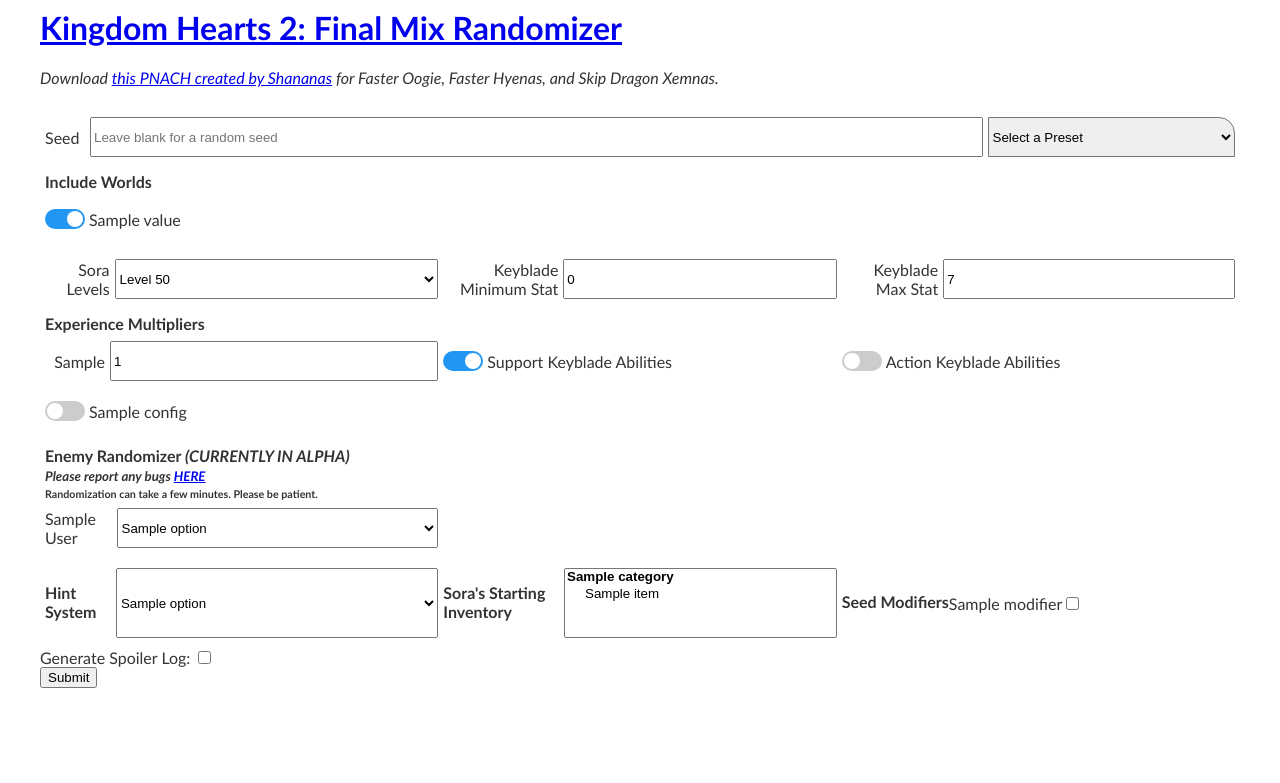
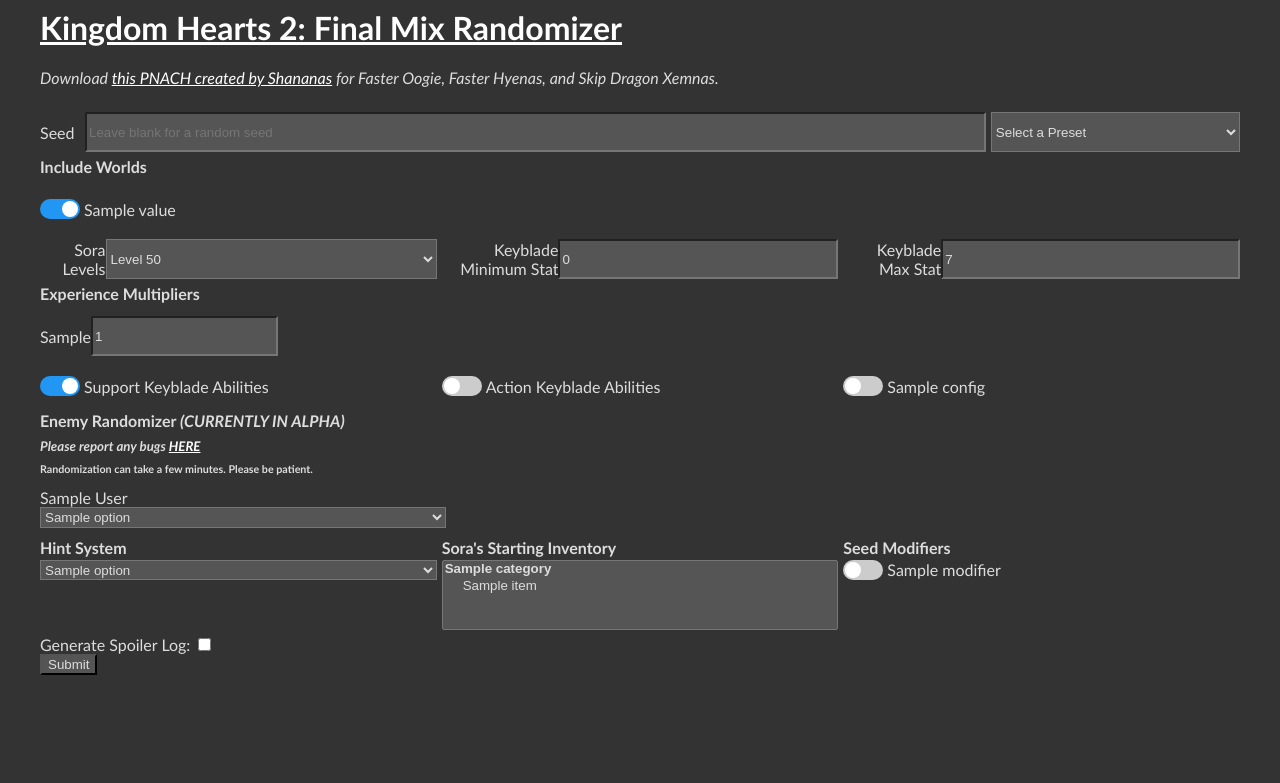
Before and after one commit to tommadness/KH2Randomizer, a Flask app: template templates/index.jinja in a window 1280 px wide. Shown: the top 783 px of the page. Run offline with Flask 2, Linux system fonts and the light colour scheme; the template is opened without the code that fills it: most values are stand-ins (such as "Sample title", 1, 10 or a date in 2020); parts of the project's set-up code (start-up, migrations or seed data) failed here and were passed over; some libraries are stand-ins or nearby versions.

Commit message:
UI cleanup

```diff
--- a/static/css/style.css
+++ b/static/css/style.css
@@ -1,8 +1,18 @@
 body {
   font-family: 'Gill Sans', 'Gill Sans MT', Calibri, 'Trebuchet MS', sans-serif;
-  color: #333;
+  color: #ddd;
+  background-color: #333;
   margin-left: 40px;
   margin-right: 40px;
+}
+
+select, input {
+  background-color: #555;
+  color: #ddd;
+}
+
+a {
+  color: #fff;
 }
 
 .container {
@@ -11,8 +21,7 @@ body {
   -ms-grid-columns: (minmax(300px, 1fr))[auto-fit];
       grid-template-columns: repeat(auto-fit, minmax(300px, 1fr));
   place-content: stretch;
-  grid-gap: 0px 5px;
-  padding: 5px;
+  grid-gap: 5px;
 }
 
 .container > div {
@@ -27,20 +36,49 @@ body {
   padding-bottom: 5px;
 }
 
+.container > div.vertical {
+  -webkit-box-orient: vertical;
+  -webkit-box-direction: normal;
+      -ms-flex-direction: column;
+          flex-direction: column;
+  -webkit-box-align: normal;
+      -ms-flex-align: normal;
+          align-items: normal;
+}
+
+.container > div.vertical > div.bottom {
+  padding-top: 20px;
+}
+
 .container > div > input[type="text"], .container > div > input[type="number"], .container > div > select {
   width: 100%;
   height: 100%;
 }
 
 .container > div > span {
-  min-width: 60px;
   text-align: right;
-  padding-right: 5px;
+}
+
+.container > div > div {
+  display: -webkit-box;
+  display: -ms-flexbox;
+  display: flex;
+  padding-bottom: 3px;
 }
 
 .container.seed {
   -ms-grid-columns: 40px (minmax(40px, auto))[6];
       grid-template-columns: 40px repeat(6, minmax(40px, auto));
+}
+
+.container.exp {
+  -ms-grid-columns: (minmax(40px, auto))[7];
+      grid-template-columns: repeat(7, minmax(40px, auto));
+}
+
+.container.enemy {
+  -ms-grid-columns: (minmax(60px, auto))[3];
+      grid-template-columns: repeat(3, minmax(60px, auto));
 }
 
 .switch {
@@ -114,14 +152,14 @@ input:focus + .slider {
   }
 }
 
-select#preset {
-  border-top-right-radius: 1rem;
-}
-
 #seed {
   -ms-grid-column: 2;
       grid-column-start: 2;
   grid-column-end: 7;
+}
+
+#hint {
+  height: 20px;
 }
 
 h4, h5, h6 {
--- a/static/css/style.scss
+++ b/static/css/style.scss
@@ -1,16 +1,25 @@
 body {
     font-family:'Gill Sans', 'Gill Sans MT', Calibri, 'Trebuchet MS', sans-serif;
-    color: #333;
+    color: #ddd;
+    background-color: #333;
     margin-left: 40px;
     margin-right: 40px;
+}
+
+select, input {
+    background-color: #555;
+    color: #ddd;
+}
+
+a {
+    color: #fff;
 }
 
 .container {
     display: grid;
     grid-template-columns: repeat(auto-fit,minmax(300px,1fr));
     place-content: stretch;
-    grid-gap: 0px 5px;
-    padding: 5px;
+    grid-gap: 5px;
 
     > div {
         display: flex;
@@ -19,20 +28,39 @@ body {
         padding-top: 5px;
         padding-bottom: 5px;
 
+        &.vertical {
+            flex-direction: column;
+            align-items: normal;
+
+            > div.bottom {
+                padding-top: 20px;
+            }
+        }
+
         > input[type="text"], > input[type="number"], > select {
             width:100%;
             height:100%;
         }
 
         > span {
-            min-width: 60px;
             text-align: right;
-            padding-right: 5px;
+        }
+        > div {
+            display: flex;
+            padding-bottom: 3px;
         }
     }
 
     &.seed{
         grid-template-columns: 40px repeat(6, minmax(40px,auto));
+    }
+
+    &.exp{
+        grid-template-columns: repeat(7, minmax(40px,auto));
+    }
+
+    &.enemy{
+        grid-template-columns: repeat(3, minmax(60px, auto));
     }
 
 }
@@ -109,13 +137,14 @@ input:focus + .slider {
     }
 }
 
-select#preset{
-    border-top-right-radius: 1rem;
-}
 
 #seed {
     grid-column-start: 2;
     grid-column-end: 7;
+}
+
+#hint {
+    height: 20px;
 }
 
 h4,h5,h6 {
--- a/templates/index.jinja
+++ b/templates/index.jinja
@@ -35,12 +35,13 @@
         <div><span>Keyblade Minimum Stat</span><input min="0" max="10" value="0" required type="number" name="keybladeMinStat"></div>
         <div><span>Keyblade Max Stat</span><input min="1" max="10" value="7" required type="number" name="keybladeMaxStat"></div>
     </div>
-    <div class="container">
+    <div class="container exp">
     <h4>Experience Multipliers</h4>
         {% for expType in expTypes %}
         <div><span>{{expType}}</span><input step="0.5" min="1" max="10" value="1" required type="number" name="{{expType}}Exp"></div>
         {% endfor %}
-
+    </div>
+    <div class="container">
         <div>
             <label class="switch"><input type="checkbox" id="{{keybladeAbilities[0]}}" value="{{keybladeAbilities[0]}}" name="keybladeAbilities" checked><span class="slider round"></label><label for="{{keybladeAbilities[0]}}">Support Keyblade Abilities</label>
         </div>
@@ -49,20 +50,25 @@
         </div>
         {% for config in miscConfig %}
             <div>
-                        <label class="switch"><input type="checkbox" id="{{config}}" name="{{config}}"><span class="slider round"></label><label for="{{config}}">{{miscConfig[config]}}</label>
+                <label class="switch"><input type="checkbox" id="{{config}}" name="{{config}}"><span class="slider round"></label>
+                <label for="{{config}}">{{miscConfig[config]}}</label>
             </div>
         {% endfor %}
     </div>
-    <div class="container">
+    <div class="container enemy">
     <h4>Enemy Randomizer <em>(CURRENTLY IN ALPHA)</em></h4>
     <h5><em>Please report any bugs <a href="https://docs.google.com/forms/d/e/1FAIpQLSetSQExeeuJH45A57nVMPzba0uPYSe9c0tfOMFypihnQMDNjA/viewform">HERE</a></em></h5>
     <h6>Randomization can take a few minutes. Please be patient.</h6>
         {%for optionGroup in bossEnemyConfig if not optionGroup in ["memory_expansion", "scale_boss_stats", "cups_bosses", "data_bosses"]%}
-            <div>
-                <label for="{{optionGroup}}" data-toggle="tooltip" data-placement="top" title="{{bossEnemyConfig[optionGroup].description}}">{{bossEnemyConfig[optionGroup].display_name}}</label>
+            <div class="vertical">
+
                 {%if bossEnemyConfig[optionGroup].possible_values == [True, False] or bossEnemyConfig[optionGroup].possible_values == [False, True]%}
-                    <input class="form-check-input" type="checkbox" id="{{optionGroup}}" name="{{optionGroup}}" {%if bossEnemyConfig[optionGroup].possible_values == [True, False]%} checked {%endif%}>
+                    <div class="bottom">
+                        <label class="switch"><input type="checkbox" id="{{optionGroup}}" name="{{optionGroup}}" {%if bossEnemyConfig[optionGroup].possible_values == [True, False]%} checked {%endif%}><span class="slider round"></label>
+                        <label for="{{optionGroup}}" data-toggle="tooltip" data-placement="top" title="{{bossEnemyConfig[optionGroup].description}}">{{bossEnemyConfig[optionGroup].display_name}}</label>
+                    </div>
                 {%else%}
+                    <label for="{{optionGroup}}" data-toggle="tooltip" data-placement="top" title="{{bossEnemyConfig[optionGroup].description}}">{{bossEnemyConfig[optionGroup].display_name}}</label>
                     <select name="{{optionGroup}}">
                     {%for option in bossEnemyConfig[optionGroup].possible_values%}
                         <option value="{{option}}">{{option}}</option>
@@ -73,15 +79,15 @@
         {%endfor%}
         </div>
     <div class="container">
-        <div>
+        <div class="vertical">
             <h4>Hint System</h4>
-            <select name="hintsType" style="width:100%">
+            <select name="hintsType" style="width:100%" id="hint">
                 {%for option in hintSystems%}
                     <option value={{option}}>{{option}}</option>
                 {%endfor%}
             </select>
         </div>
-        <div>
+        <div class="vertical">
             <h4>Sora's Starting Inventory</h4>
             <select id="starting-inventory" multiple="multiple" name="startingInventory">
                 {%for category in startingInventory["options"]%}
@@ -95,10 +101,13 @@
                 {%endfor%}
             </select>
         </div>
-        <div>
+        <div class="vertical">
             <h4>Seed Modifiers</h4>
             {%for modifier in seedModifiers%}
-                <label for="{{modifier["name"]}}" data-toggle="tooltip" data-placement="top" title="{{modifier["description"]}}">{{modifier["name"]}}</label> <input type="checkbox" name="seedModifiers" value="{{modifier["name"]}}" id="{{modifier["name"]}}"/><br>
+                <div>
+                    <label class="switch"><input type="checkbox" name="seedModifiers" value="{{modifier["name"]}}" id="{{modifier["name"]}}"/><span class="slider round"></label>
+                    <label for="{{modifier["name"]}}" data-toggle="tooltip" data-placement="top" title="{{modifier["description"]}}">{{modifier["name"]}}</label>
+                </div>
             {%endfor%}
         </div>
     </div>
```
Also changed, not shown: 1 other file.
